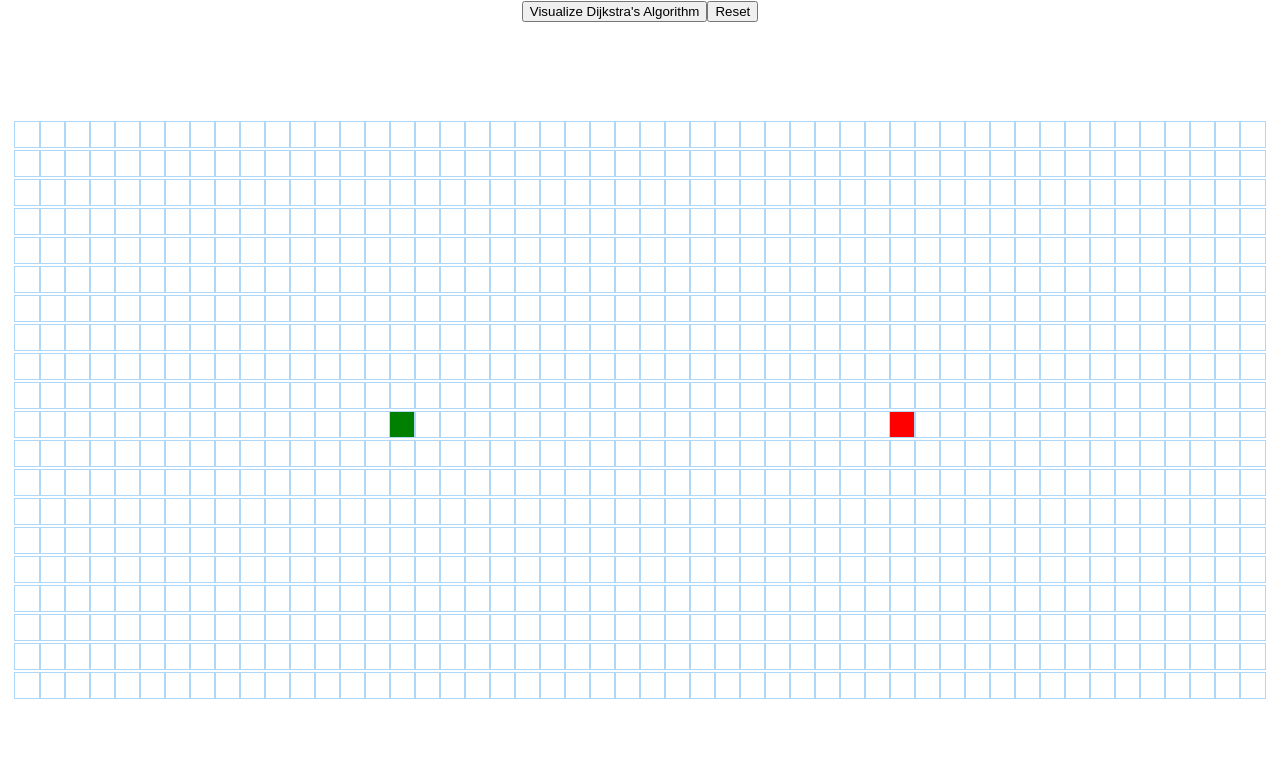
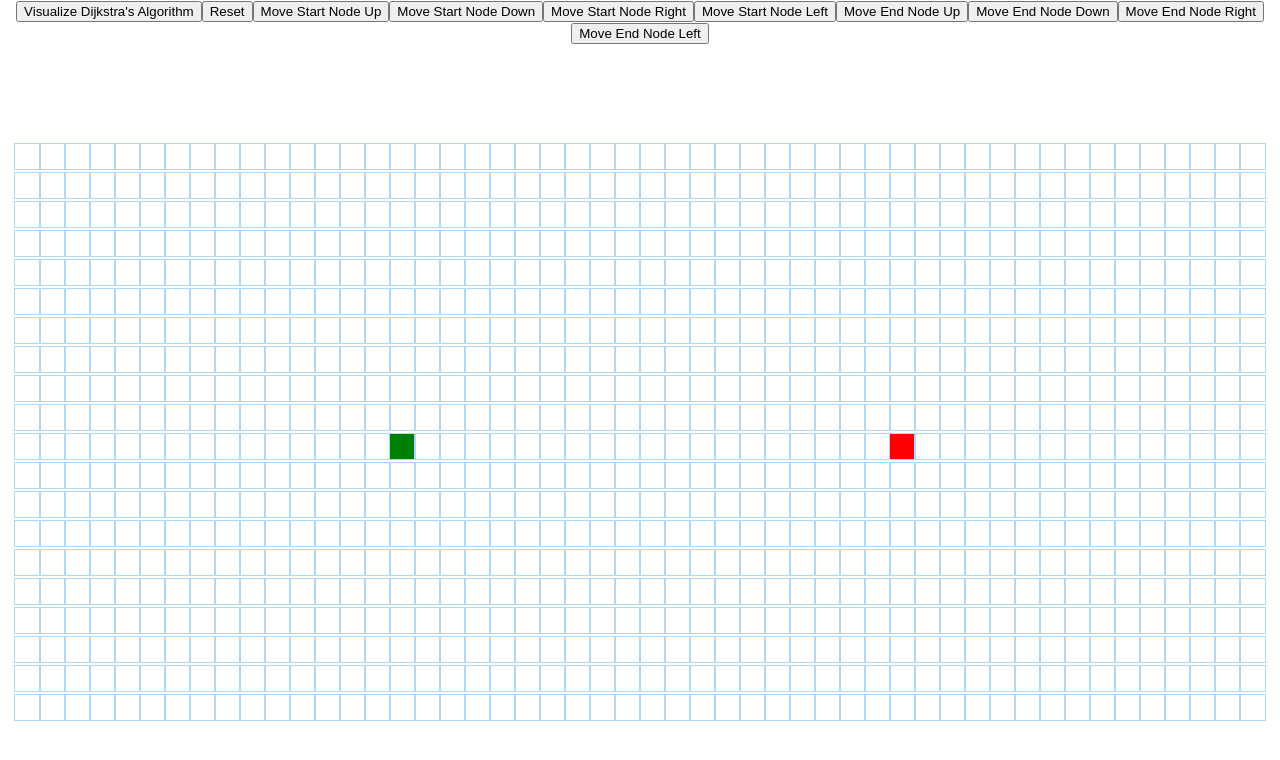
Before and after one commit to rsthind/Algorithm-Visualizer, a React (Create React App) app in the folder path-visualizer/: page / in a window 1280 px wide. Shown: the top 760 px of the page. Built offline with nearby package versions, Linux system fonts and the light colour scheme.

Commit message:
Added buttons for adjusting start and end nodes

```diff
--- a/path-visualizer/src/AlgorithmVisualizer/AlgorithmVisualizer.jsx
+++ b/path-visualizer/src/AlgorithmVisualizer/AlgorithmVisualizer.jsx
@@ -1,13 +1,13 @@
-import React, {Component} from 'react';
+import React, { Component } from 'react';
 import Node from './Node/Node';
 import {dijkstra, getNodesInShortestPathOrder} from './Algorithms/dijkstra';
 
 import './AlgorithmVisualizer.css';
 
-const START_NODE_ROW = 10;
-const START_NODE_COL = 15;
-const FINISH_NODE_ROW = 10;
-const FINISH_NODE_COL = 35;
+var START_NODE_ROW = 10;
+var START_NODE_COL = 15;
+var FINISH_NODE_ROW = 10;
+var FINISH_NODE_COL = 35;
 
 export default class PathfindingVisualizer extends Component {
     constructor() {
@@ -16,6 +16,62 @@ export default class PathfindingVisualizer extends Component {
             grid: [],
             mouseIsPressed: false,
         };
+    }
+
+
+    moveStartUp(dir) {
+        if (dir == 0) {
+            START_NODE_ROW += 1;
+        } else if (dir == 1) {
+            START_NODE_ROW -= 1;
+        }
+        else if (dir == 2) {
+            START_NODE_COL += 1;
+        }
+        else if (dir == 3) {
+            START_NODE_COL -= 1;
+        }
+
+        const grid = getInitialGrid();
+        this.setState({ grid });
+    }
+
+    moveEndUp(dir) {
+        if (dir == 0) {
+            FINISH_NODE_ROW += 1;
+        } else if (dir == 1) {
+            FINISH_NODE_ROW -= 1;
+        }
+        else if (dir == 2) {
+            FINISH_NODE_COL += 1;
+        }
+        else if (dir == 3) {
+            FINISH_NODE_COL -= 1;
+        }
+
+        const grid = getInitialGrid();
+        this.setState({ grid });
+    }
+    moveStartDown() {
+        alert(START_NODE_COL);
+        START_NODE_ROW += 1;
+        alert(START_NODE_COL);
+        const grid = getInitialGrid();
+        this.setState({ grid });
+    }
+    moveStartLeft() {
+        alert(START_NODE_COL);
+        START_NODE_ROW += 1;
+        alert(START_NODE_COL);
+        const grid = getInitialGrid();
+        this.setState({ grid });
+    }
+    moveStartRight() {
+        alert(START_NODE_COL);
+        START_NODE_ROW += 1;
+        alert(START_NODE_COL);
+        const grid = getInitialGrid();
+        this.setState({ grid });
     }
 
     componentDidMount() {
@@ -86,9 +142,48 @@ export default class PathfindingVisualizer extends Component {
                 <button onClick={() => this.visualizeDijkstra()}>
                     Visualize Dijkstra's Algorithm
                 </button>
+
                 <button onClick={() => this.componentDidMount()}>
                     Reset
                 </button>
+
+                <button onClick={() => this.moveStartUp(1)}>
+                    Move Start Node Up
+                </button>
+
+                <button onClick={() => this.moveStartUp(0)}>
+                    Move Start Node Down
+                </button>
+
+                <button onClick={() => this.moveStartUp(2)}>
+                    Move Start Node Right
+                </button>
+
+                <button onClick={() => this.moveStartUp(3)}>
+                    Move Start Node Left
+                </button>
+
+
+
+
+                <button onClick={() => this.moveEndUp(1)}>
+                    Move End Node Up
+                </button>
+
+                <button onClick={() => this.moveEndUp(0)}>
+                    Move End Node Down
+                </button>
+
+                <button onClick={() => this.moveEndUp(2)}>
+                    Move End Node Right
+                </button>
+
+                <button onClick={() => this.moveEndUp(3)}>
+                    Move End Node Left
+                </button>
+
+
+
                 <div className="grid">
                     {grid.map((row, rowIdx) => {
                         return (
```
